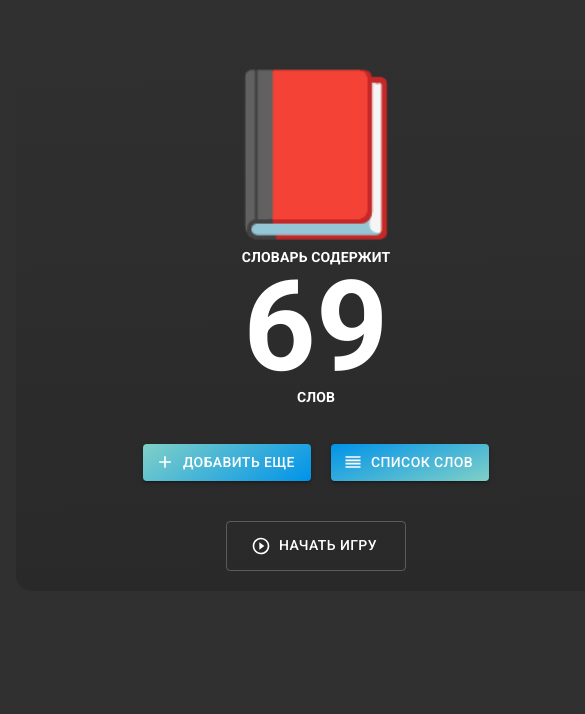
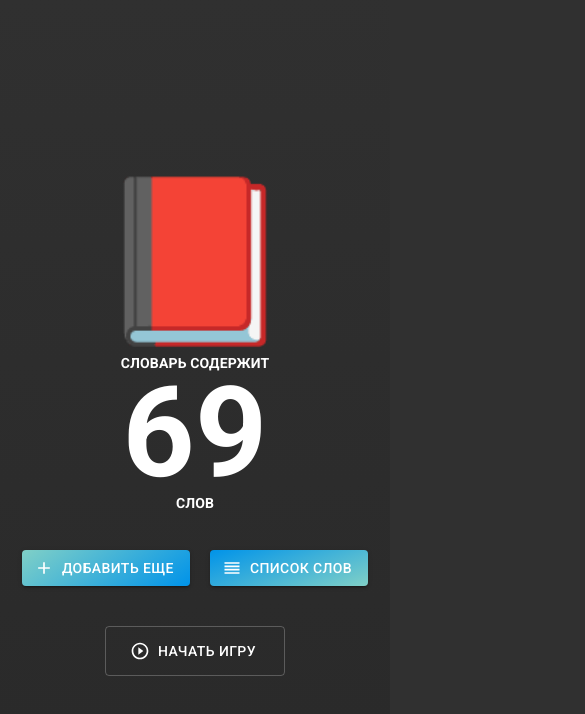
Before and after one commit to offreal/dictionary, a React (Create React App) app: page /main in a window 390 px wide. Shown: the top 714 px of the page, 585 px wide, since content can reach past the window. Built offline with nearby package versions, Linux system fonts and the light colour scheme.

Commit message:
added adaptive design; added global styles; fixed problems with mobile issues

```diff
--- a/src/App.tsx
+++ b/src/App.tsx
@@ -8,11 +8,20 @@ import Main from './pages/Main'
 import Quiz from './pages/Quiz'
 import NotFound from './pages/NotFound'
 import routes from './constants/routes'
+import device from './constants/device'
 
 const Wrapper = styled(Container)`
-  display: block;
   padding-top: 40px;
   padding-bottom: 40px;
+
+  @media ${device.tablet} {
+    width: 100vw;
+    max-width: 100%;
+    height: 100vh;
+    height: calc(${window.innerHeight * 0.01}px * 100);
+    margin: 0;
+    padding: 0;
+  }
 `
 
 const App: FC = () => (
--- /dev/null
+++ b/src/constants/device.ts
@@ -0,0 +1,26 @@
+type TSize = {
+  [key: string]: number
+}
+
+const size: TSize = {
+  mobileS: 320,
+  mobileM: 375,
+  mobileL: 425,
+  tablet: 768,
+  laptop: 1024,
+  laptopL: 1440,
+  desktop: 2560,
+}
+
+const device = {
+  desktopL: `(max-width: ${size.desktop}px)`,
+  desktop: `(max-width: ${size.desktop}px)`,
+  laptopL: `(max-width: ${size.laptopL}px)`,
+  laptop: `(max-width: ${size.laptop}px)`,
+  tablet: `(max-width: ${size.tablet}px)`,
+  mobileL: `(max-width: ${size.mobileL}px)`,
+  mobileM: `(max-width: ${size.mobileM}px)`,
+  mobileS: `(max-width: ${size.mobileS}px)`,
+}
+
+export default device
--- a/src/index.tsx
+++ b/src/index.tsx
@@ -3,12 +3,14 @@ import ReactDOM from 'react-dom'
 import { CssBaseline, ThemeProvider } from '@material-ui/core'
 
 import App from './App'
-import theme from './constants/theme'
+import theme from './styles/theme'
+import GlobalStyle from './styles/globalStyles'
 
 ReactDOM.render(
   <React.StrictMode>
     <ThemeProvider theme={theme}>
       <CssBaseline />
+      <GlobalStyle />
       <App />
     </ThemeProvider>
   </React.StrictMode>,
--- a/src/pages/Main/styles.ts
+++ b/src/pages/Main/styles.ts
@@ -1,5 +1,7 @@
 import { Button } from '@material-ui/core'
 import styled from 'styled-components'
+
+import device from '../../constants/device'
 
 const Wrapper = styled.div`
   display: flex;
@@ -11,9 +13,18 @@ const Wrapper = styled.div`
   border-radius: 15px;
   text-align: center;
   background: linear-gradient(179deg, #303030, #292929);
+  user-select: none;
 
   p {
     margin: 0 auto;
+  }
+
+  @media ${device.tablet} {
+    width: 100%;
+    height: 100%;
+    margin: 0;
+    padding: 0;
+    border-radius: 0;
   }
 `
 
@@ -33,8 +44,11 @@ const SectionButtons = styled(Section)`
 `
 
 const TitleIcon = styled.div`
+  text-align: center;
+
   button {
-    display: block;
+    display: inline-block;
+    padding: 0;
     background: transparent;
     border: none;
     outline: none;
--- /dev/null
+++ b/src/styles/globalStyles.ts
@@ -0,0 +1,15 @@
+import { createGlobalStyle } from 'styled-components'
+
+const GlobalStyle = createGlobalStyle`
+  html, body {
+    overflow: scroll;
+    -webkit-overflow-scrolling: touch;
+    height: 100%;
+  }
+
+  #root {
+    min-height: 100%;
+  }
+`
+
+export default GlobalStyle
```
Also changed, not shown: src/styles/theme.ts (renamed from src/constants/theme.ts).
